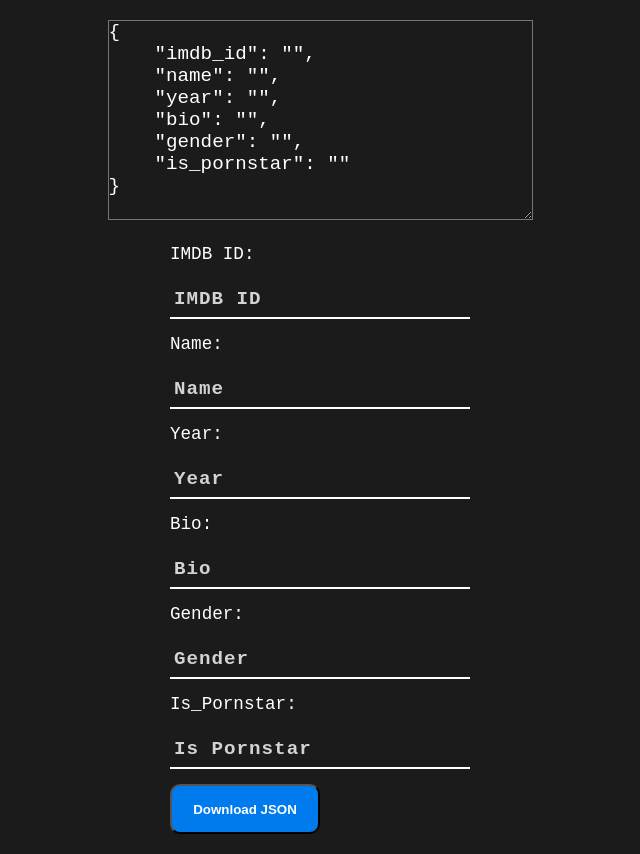
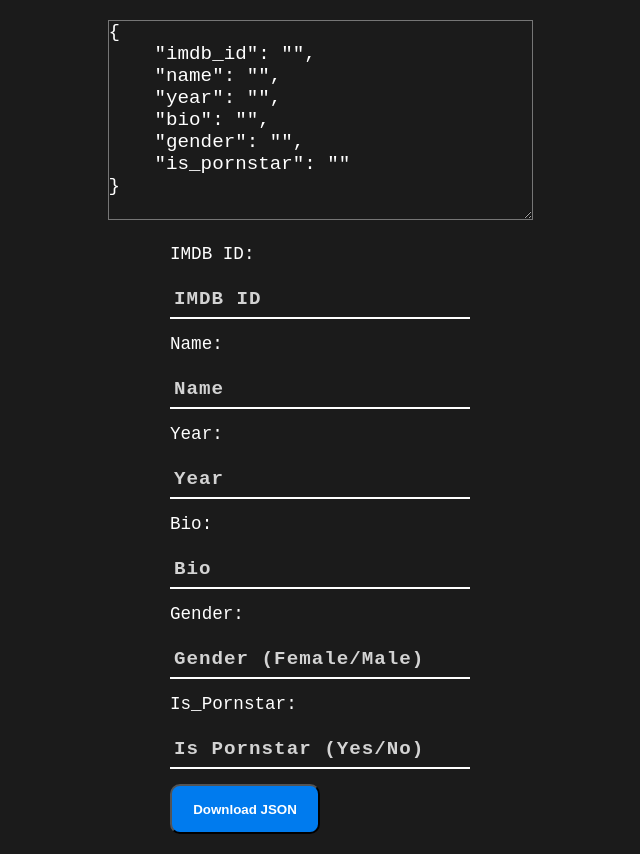
Before and after one commit to InfernoX-X/infernox-x.github.io, a plain HTML site: page index.html in a window 1280 px wide. Shown: the whole page, without its empty margins (320-960 px from the left). Drawn offline with Linux system fonts and the light colour scheme.

Commit message:
Update index.html

```diff
--- a/index.html
+++ b/index.html
@@ -41,11 +41,11 @@
             </div>
             <div class="row">
                 <p>Gender:</p>
-                <input type="text" id="gender" placeholder="Gender" required>
+                <input type="text" id="gender" placeholder="Gender (Female/Male)" required>
             </div>
             <div class="row">
                 <p>Is_Pornstar:</p>
-                <input type="text" id="is_pornstar" placeholder="Is Pornstar" required>
+                <input type="text" id="is_pornstar" placeholder="Is Pornstar (Yes/No)" required>
             </div>
 
             <div class="row"></div>
```
